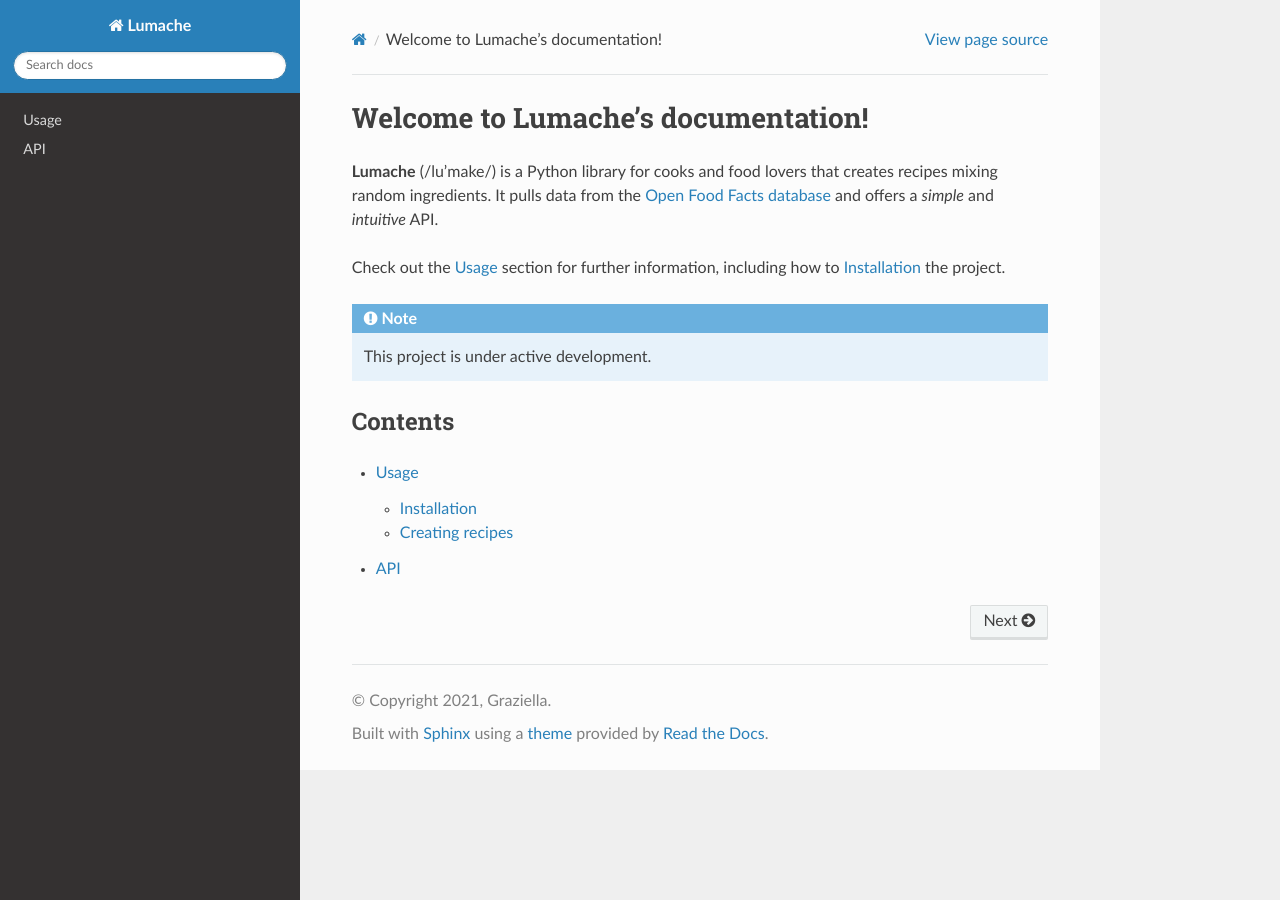
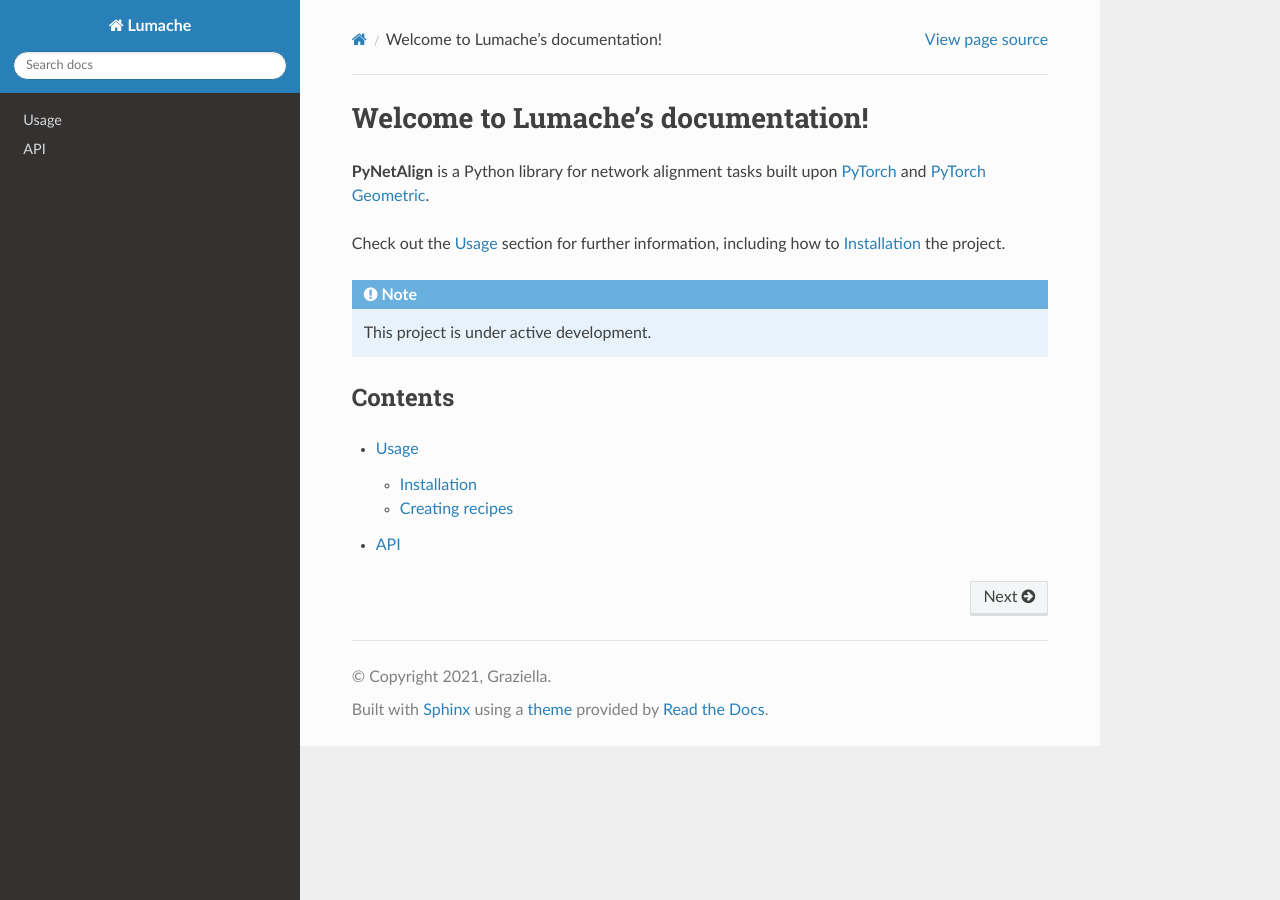
Before and after one commit to yq-leo/PyNetAlign-tutorial, a Sphinx documentation site: the page built from docs/source/index.rst, in a window 1280 px wide. Built offline with Sphinx 7.4.7 and the Read the Docs theme 3.1.0, drawn with Linux system fonts in a browser that asks for light colours.

Commit message:
update index

```diff
--- a/docs/source/index.rst
+++ b/docs/source/index.rst
@@ -1,10 +1,7 @@
 Welcome to Lumache's documentation!
 ===================================
 
-**Lumache** (/lu'make/) is a Python library for cooks and food lovers
-that creates recipes mixing random ingredients.
-It pulls data from the `Open Food Facts database <https://world.openfoodfacts.org/>`_
-and offers a *simple* and *intuitive* API.
+**PyNetAlign** is a Python library for network alignment tasks built upon `PyTorch <https://pytorch.org>`_ and `PyTorch Geometric <https://pytorch-geometric.readthedocs.io/en/latest/>`_.
 
 Check out the :doc:`usage` section for further information, including
 how to :ref:`installation` the project.
```
